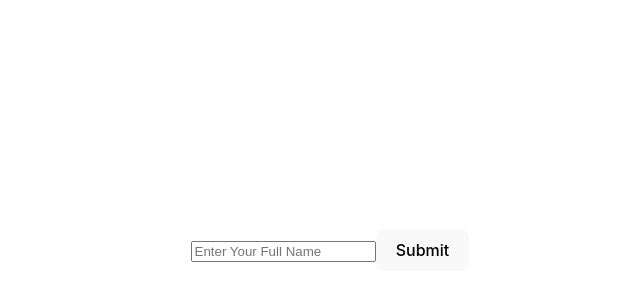
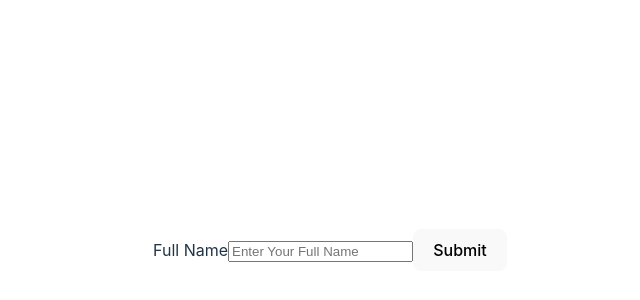
Before and after one commit to itsathefak/learn-react, a React (Vite) app in the folder basic-react-app/: page / in a window 1280 px wide. Shown: the part 150-450 px from the top of the page, without its empty margins (310-950 px from the left). Built offline with nearby package versions, Linux system fonts and the light colour scheme.

Commit message:
Labels in React Forms

```diff
--- a/basic-react-app/src/Form.jsx
+++ b/basic-react-app/src/Form.jsx
@@ -9,7 +9,8 @@ export default function Form(){
 
     return(
     <form>
-        <input placeholder="Enter Your Full Name" type="text" value={fullName} onChange={handleOnChange}/>
+        <label htmlFor="username">Full Name</label>
+        <input placeholder="Enter Your Full Name" type="text" id="username" value={fullName} onChange={handleOnChange}/>
         <button>Submit</button>
     </form>
     )
```
